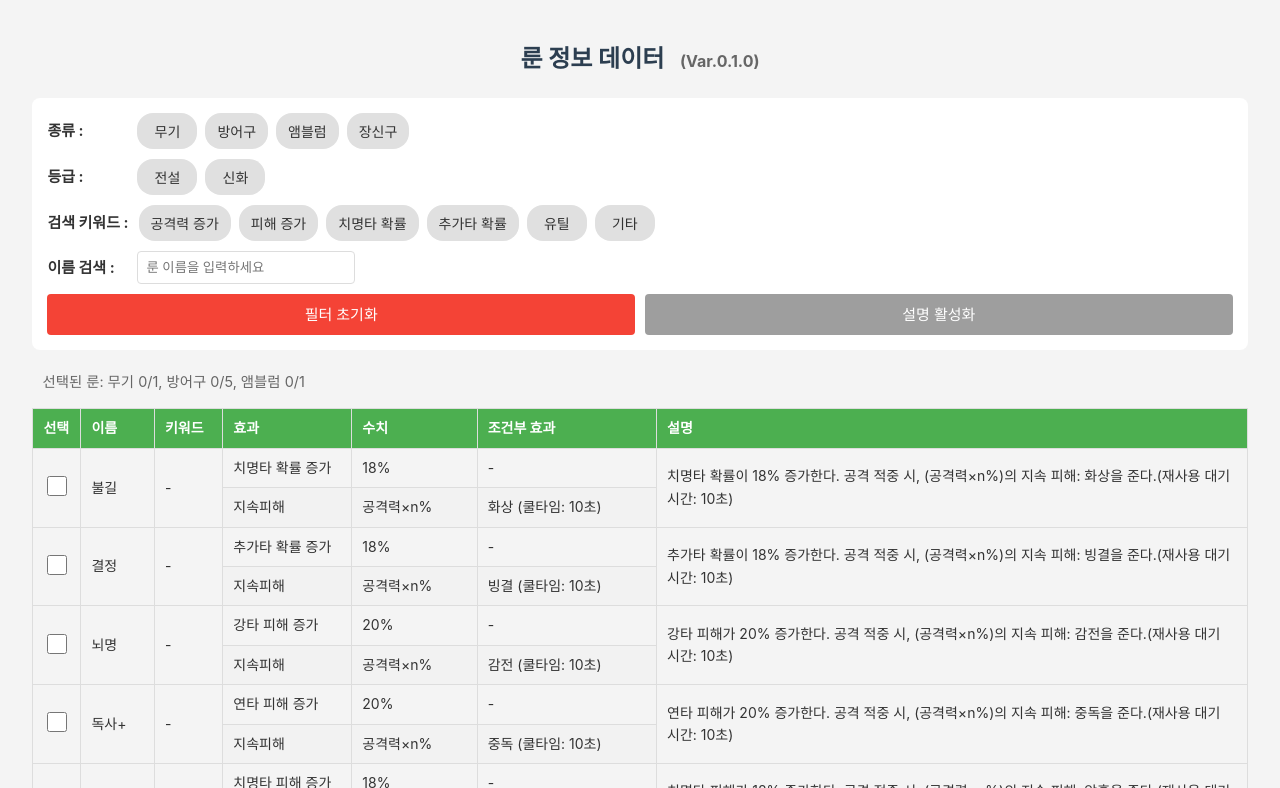
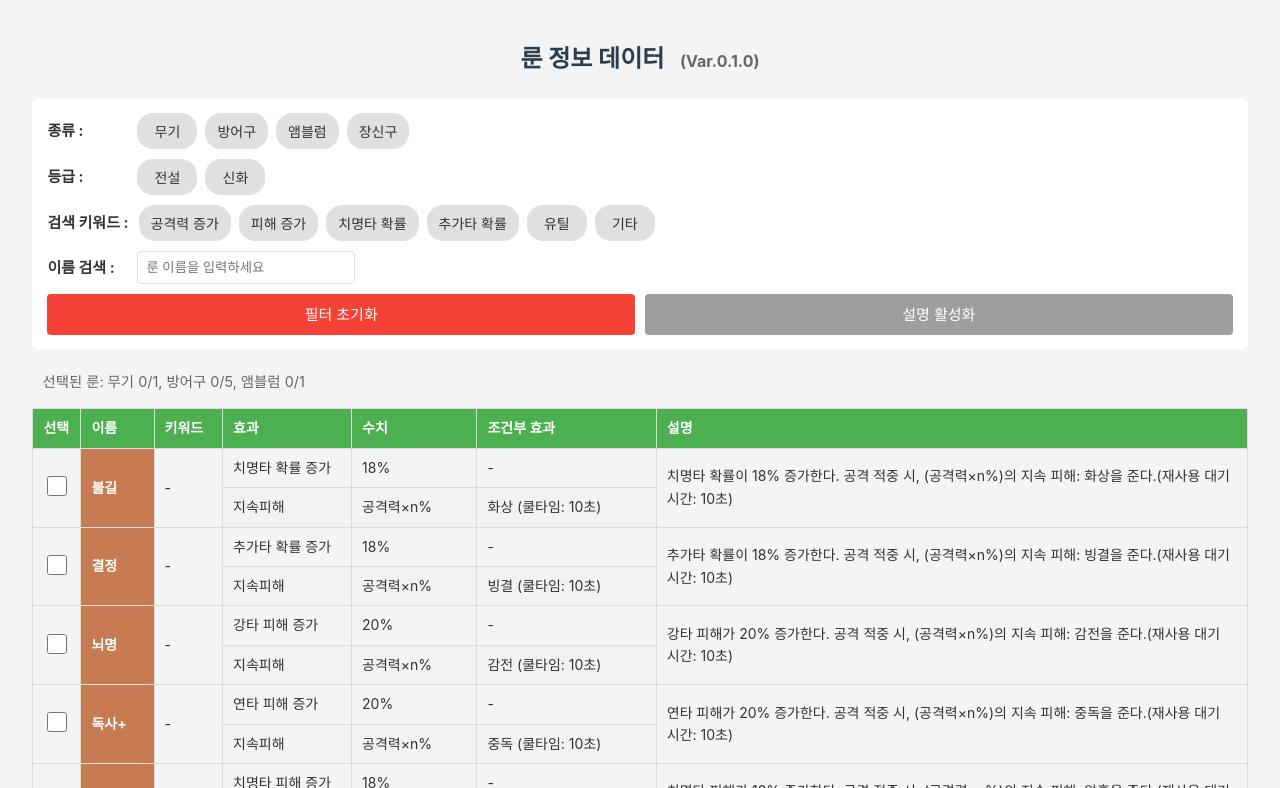
Before and after one commit to neetsheep/rune-data-viewer, a website: page index.html in a window 1280 px wide. Shown: the top 788 px of the page. Drawn offline with Linux system fonts and the light colour scheme.

Commit message:
V.0.1.1 - 룬이름 색상추가

```diff
--- a/index.html
+++ b/index.html
@@ -866,6 +866,18 @@
                     var nameCell = document.createElement('td');
                     nameCell.rowSpan = rowSpan;
                     nameCell.textContent = rune.name;
+
+                    // 룬 등급에 따라 배경색과 글씨색 적용
+                    if (rune.grade === '신화') {
+                        nameCell.style.backgroundColor = 'rgba(213, 166, 0, 0.7)'; // 신화 룬 배경색 (투명도 0.7)
+                        nameCell.style.color = 'black'; // 글씨색
+                        nameCell.style.fontWeight = 'bold'; // 글씨 굵기
+                    } else if (rune.grade === '전설') {
+                        nameCell.style.backgroundColor = 'rgba(181, 73, 15, 0.7)'; // 전설 룬 배경색 (투명도 0.7)
+                        nameCell.style.color = 'white'; // 글씨색
+                        nameCell.style.fontWeight = 'bold'; // 글씨 굵기
+                    }
+
                     mainRow.appendChild(nameCell);
 
                     var keywordCell = document.createElement('td');
```
